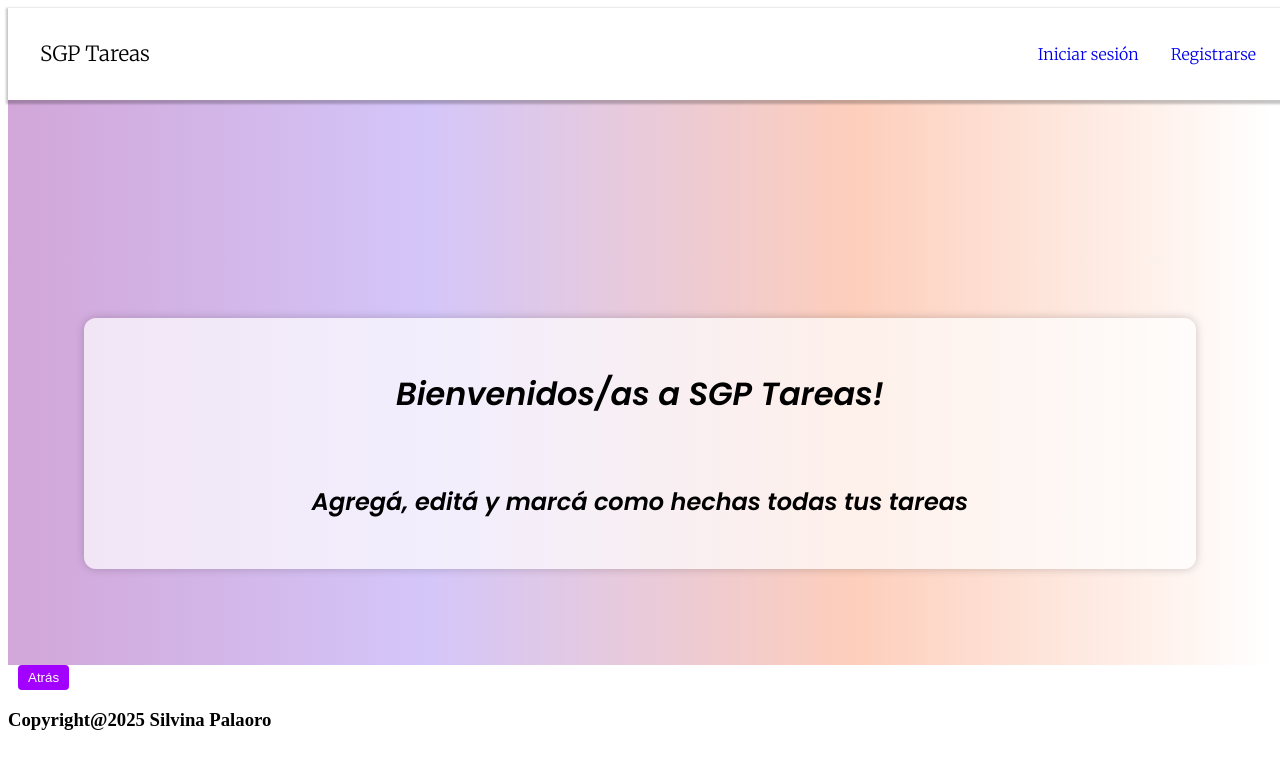
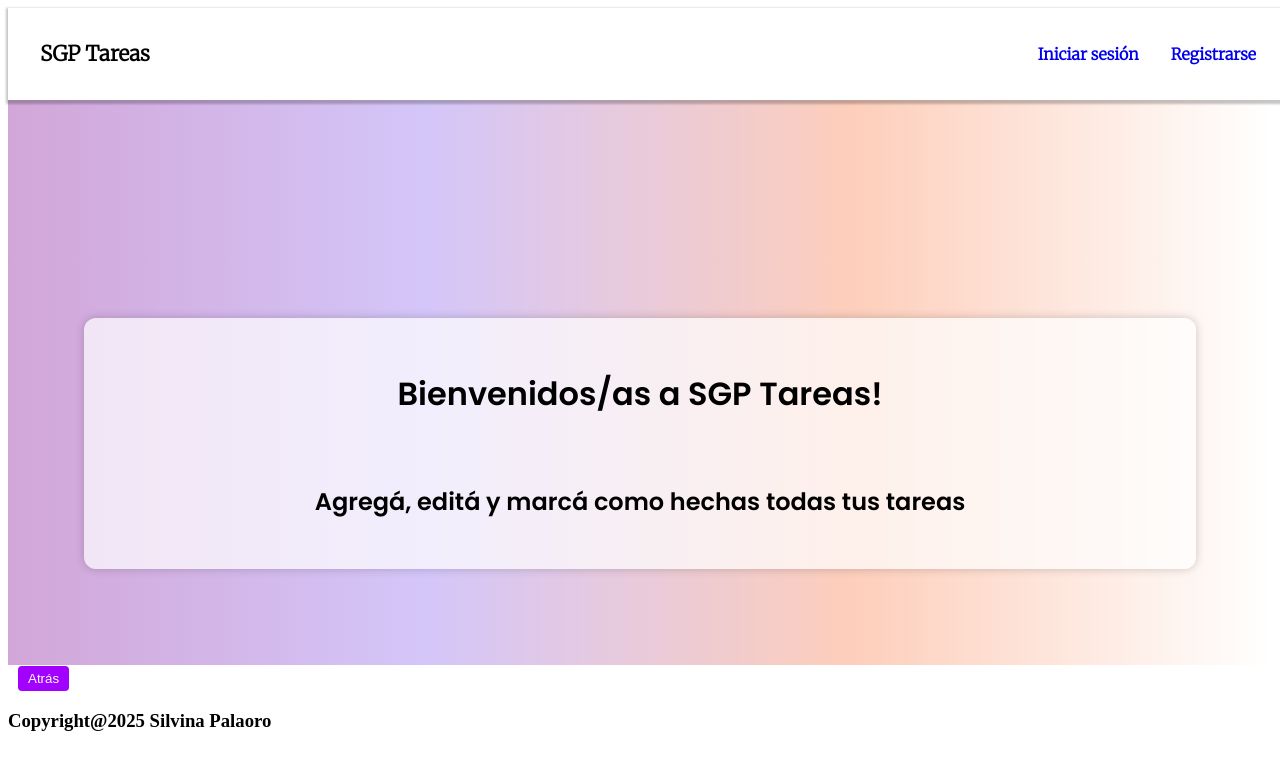
Before and after one commit to Sil-Palaoro/TasksApp-Typescript-version, a Next.js app: page / in a window 1280 px wide. Shown: the top 770 px of the page. Built offline with nearby package versions, Linux system fonts and the light colour scheme.

Commit message:
Migrate head to last use of Next

```diff
--- a/src/app/layout.tsx
+++ b/src/app/layout.tsx
@@ -3,27 +3,57 @@ Barra de Navegación y Footer */
 import { ReactNode } from "react";
 import BarraNavAppTareas from "@/app/components/BarraNavAppTareas";
 import Footer from "@/app/components/Footer";
-import Head from "next/head";
+import { Metadata } from "next";
+import { Alegreya, Josefin_Slab, Lato, Merriweather, Poppins } from "next/font/google";
 
-type Metadata = Record<string, string>;
 
 export const metadata: Metadata = {
   title: "SGP Tareas",
   description: "Tu organizador personal",
+  icons: {
+    icon: "/check-icon.png"
+  }
 };
 
-export default function RootLayout({ children }) {
+interface RootLayoutProps {
+  children: ReactNode;
+};
+
+
+//Fuentes
+const alegreya = Alegreya({
+  subsets: ["latin"],
+  weight: ["600", "700"],
+  style: ["italic"],
+});
+
+const josefinSlab = Josefin_Slab({
+  subsets: ["latin"],
+  weight: ["500"],
+});
+
+const lato = Lato({
+  subsets: ["latin"],
+  weight: ["700"],
+});
+
+const merriweather = Merriweather({
+  subsets: ["latin"],
+  weight: ["300"],
+});
+
+const poppins = Poppins({
+  subsets: ["latin"],
+  weight: ["600"],
+  style: ["italic"],
+});
+
+
+export default function RootLayout({ children }: RootLayoutProps ) {
   return (
     <>
-      <Head>
-        <link rel="icon" href="/check-icon.png" />
-        <link
-          href="https://fonts.googleapis.com/css2?family=Alegreya:ital,wght@1,600;1,700&family=Josefin+Slab:wght@500&family=Lato:wght@700&family=Merriweather:wght@300&family=Poppins:ital,wght@1,600&display=swap"
-          rel="stylesheet"
-        />
-      </Head>
       <html lang="es">
-        <body className="bg-gray-100 text-gray-800 font-sans">
+        <body className={`${alegreya.className} ${josefinSlab.className} ${lato.className} ${merriweather.className} ${poppins.className} bg-gray-100 text-gray-800 font-sans`}>
           <div className="container mx-auto px-4">
             <BarraNavAppTareas />
             <main>{children}</main>
```
Also changed, not shown: public/check-icon.png (added).
